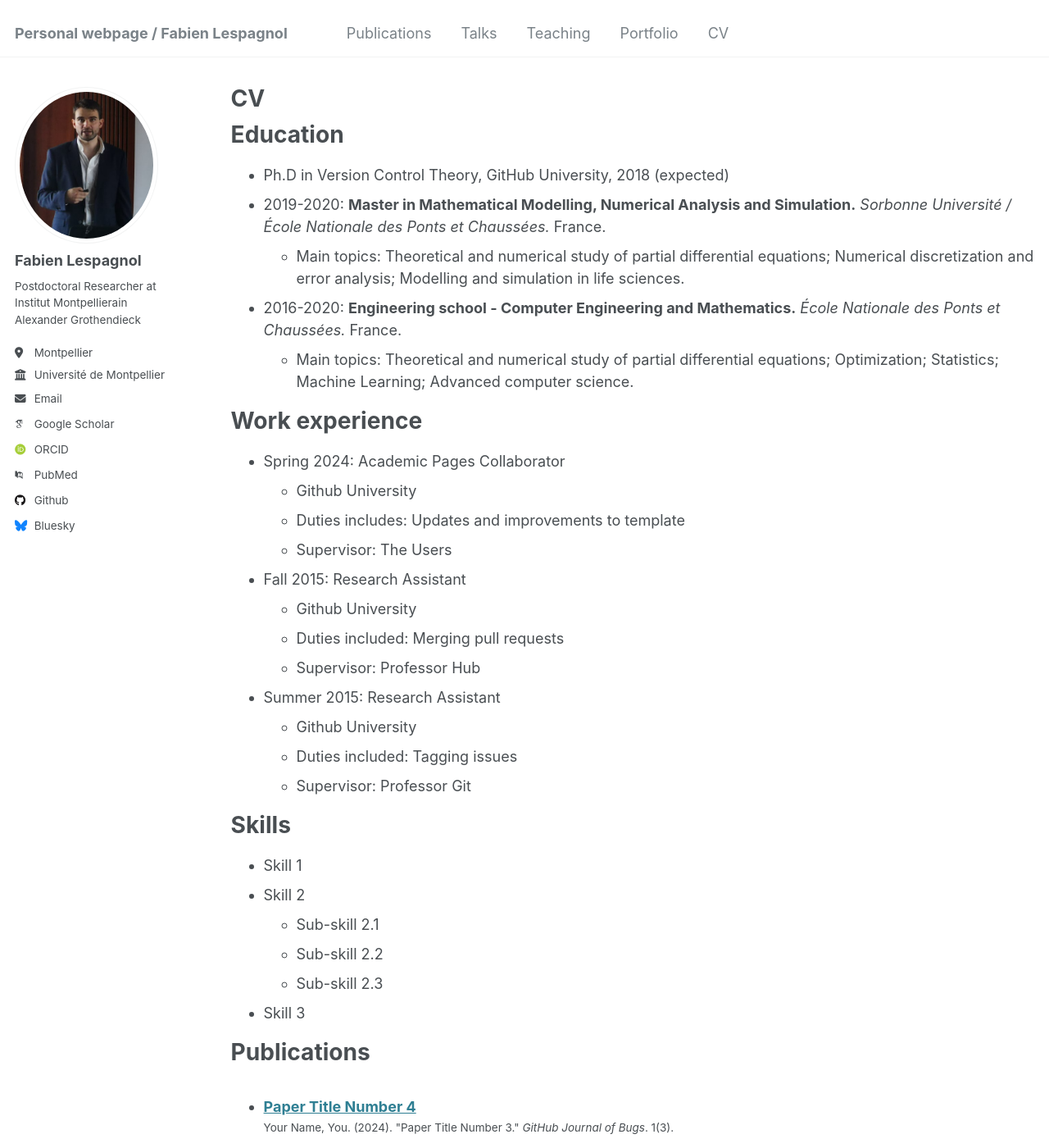
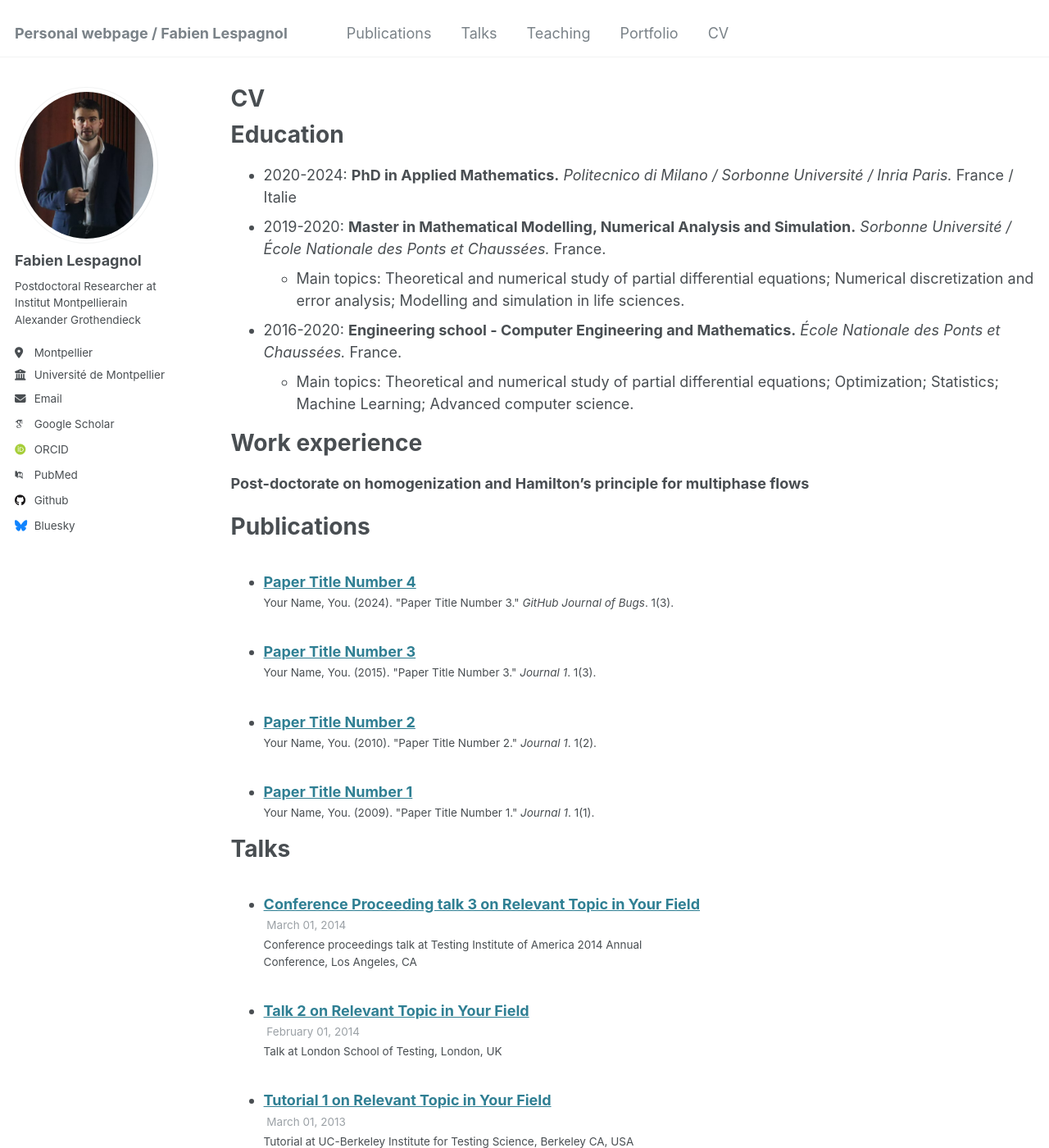
Before and after one commit to FabienLespagnol/fabienlespagnol.github.io, a Jekyll site: the page built from _pages/cv.md, in a window 1280 px wide and 1400 px high. Shown: the whole window at 82% size. Built offline with Jekyll 4.4.1, drawn with Linux system fonts in a browser that asks for light colours; some web fonts are replaced; some of the changed text lies outside the part shown.

Commit message:
Update cv.md
Add education

```diff
--- a/_pages/cv.md
+++ b/_pages/cv.md
@@ -11,7 +11,7 @@ redirect_from:
 
 Education
 ======
-* Ph.D in Version Control Theory, GitHub University, 2018 (expected)
+* 2020-2024: **PhD in Applied Mathematics.** _Politecnico di Milano / Sorbonne Université / Inria Paris._ France / Italie
 * 2019-2020: **Master in Mathematical Modelling, Numerical Analysis and Simulation.** _Sorbonne Université / École Nationale des Ponts et Chaussées._ France.
   * Main topics: Theoretical and numerical study of partial differential equations; Numerical discretization and error analysis; Modelling and simulation in life sciences.
 * 2016-2020: **Engineering school - Computer Engineering and Mathematics.** _École Nationale des Ponts et Chaussées._ France.
@@ -19,29 +19,8 @@ Education
 
 Work experience
 ======
-* Spring 2024: Academic Pages Collaborator
-  * Github University
-  * Duties includes: Updates and improvements to template
-  * Supervisor: The Users
+**Post-doctorate on homogenization and Hamilton’s principle for multiphase flows**
 
-* Fall 2015: Research Assistant
-  * Github University
-  * Duties included: Merging pull requests
-  * Supervisor: Professor Hub
-
-* Summer 2015: Research Assistant
-  * Github University
-  * Duties included: Tagging issues
-  * Supervisor: Professor Git
-
-Skills
-======
-* Skill 1
-* Skill 2
-  * Sub-skill 2.1
-  * Sub-skill 2.2
-  * Sub-skill 2.3
-* Skill 3
 
 Publications
 ======
@@ -60,7 +39,3 @@ Teaching
   <ul>{% for post in site.teaching reversed %}
     {% include archive-single-cv.html %}
   {% endfor %}</ul>
-
-Service and leadership
-======
-* Currently signed in to 43 different slack teams
```
